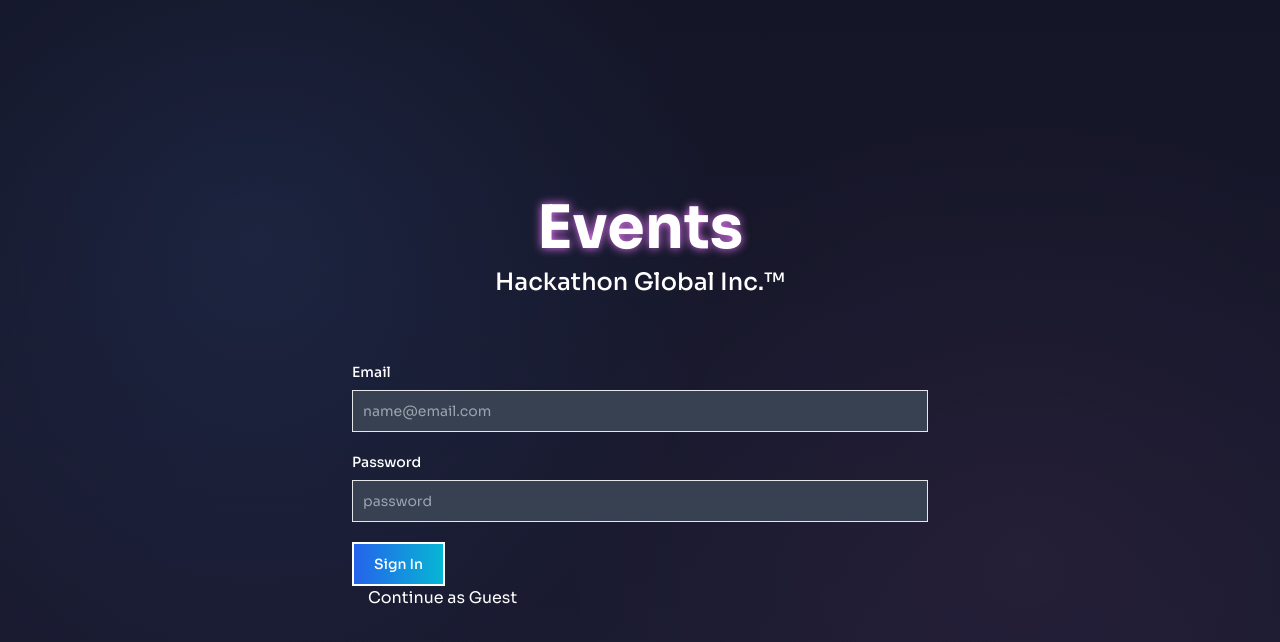
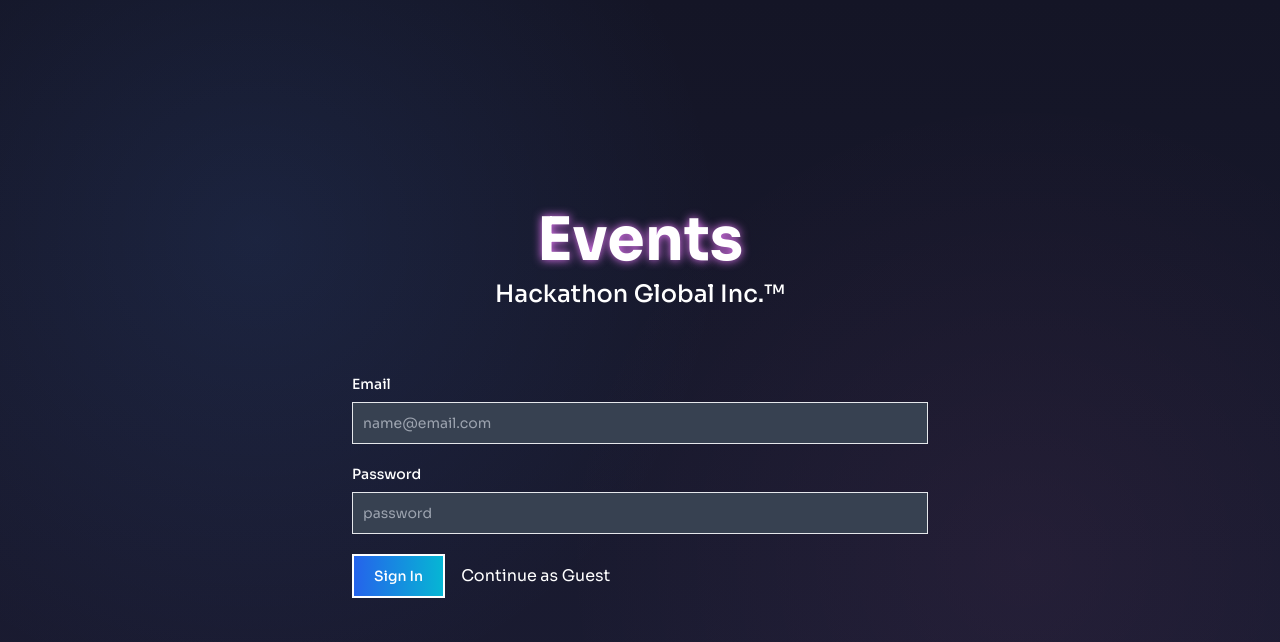
Before and after one commit to pane2004/htn-frontend-challenge, a Next.js app: page / in a window 1280 px wide. Shown: the top 642 px of the page. Built offline with nearby package versions, Linux system fonts and the light colour scheme.

Commit message:
fix button alignment on login

```diff
--- a/components/Buttons.tsx
+++ b/components/Buttons.tsx
@@ -20,7 +20,7 @@
 export function Button({ label, children, ...props }: ButtonProps) {
   return (
     <button
-      className="flex flex-row items-center gap-2 border border-2 border-white font-medium text-sm w-full sm:w-auto px-5 py-2.5 text-center bg-gradient-to-r from-blue-600 to-cyan-500 hover:brightness-125"
+      className="flex flex-row items-center justify-center gap-2 border border-2 border-white font-medium text-sm w-full sm:w-auto px-5 py-2.5 text-center bg-gradient-to-r from-blue-600 to-cyan-500 hover:brightness-125"
       {...props}
     >
       {label}
--- a/sections/login.tsx
+++ b/sections/login.tsx
@@ -53,7 +53,7 @@
               onChange={(e) => setPassword(e.target.value)}
             />
           </div>
-          <div className="sm:space-y-0 sm:space-x-4 space-y-4">
+          <div className="flex md:flex-row flex-col gap-4">
             <Button
               label="Sign In"
               type="submit"
```
